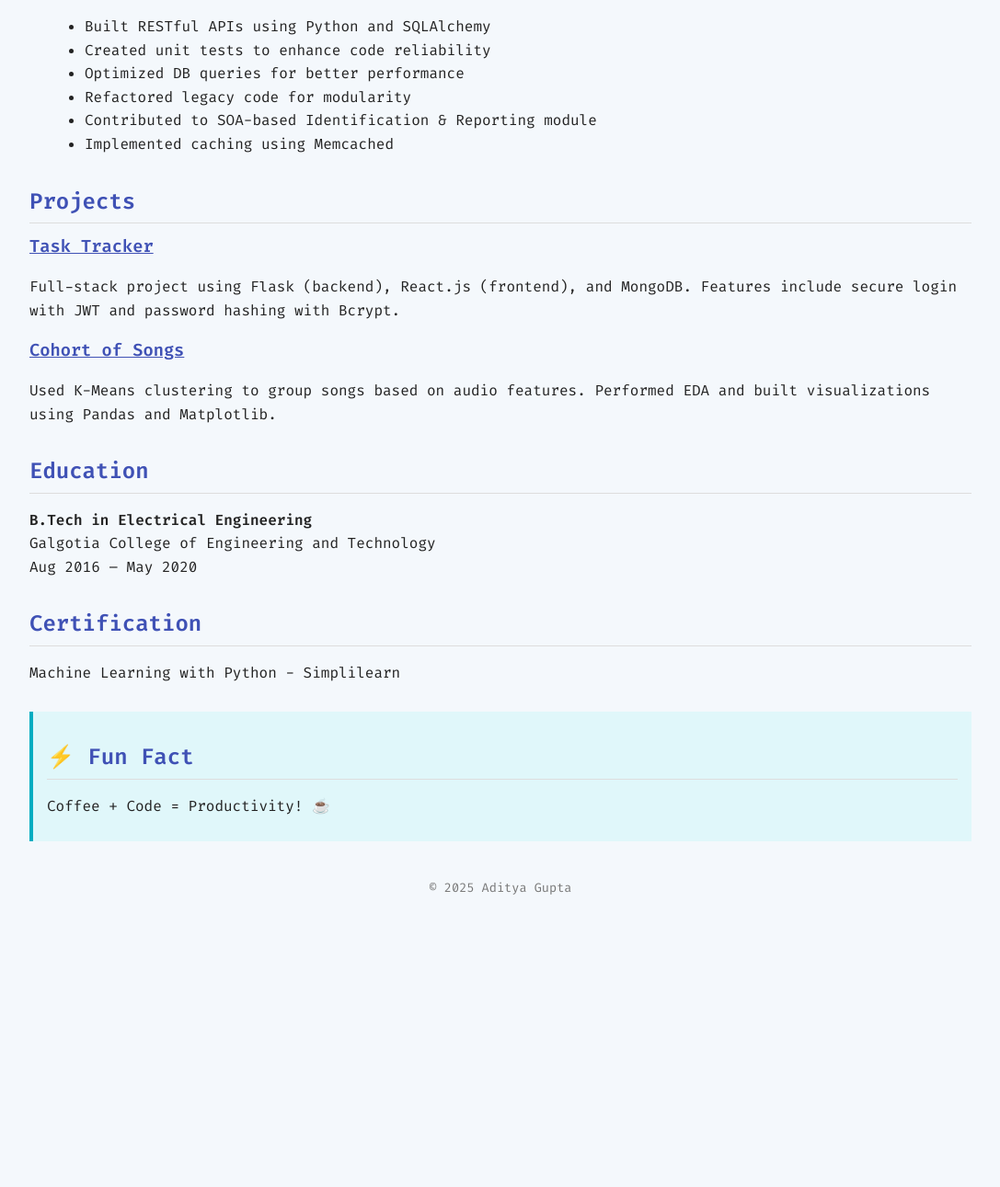
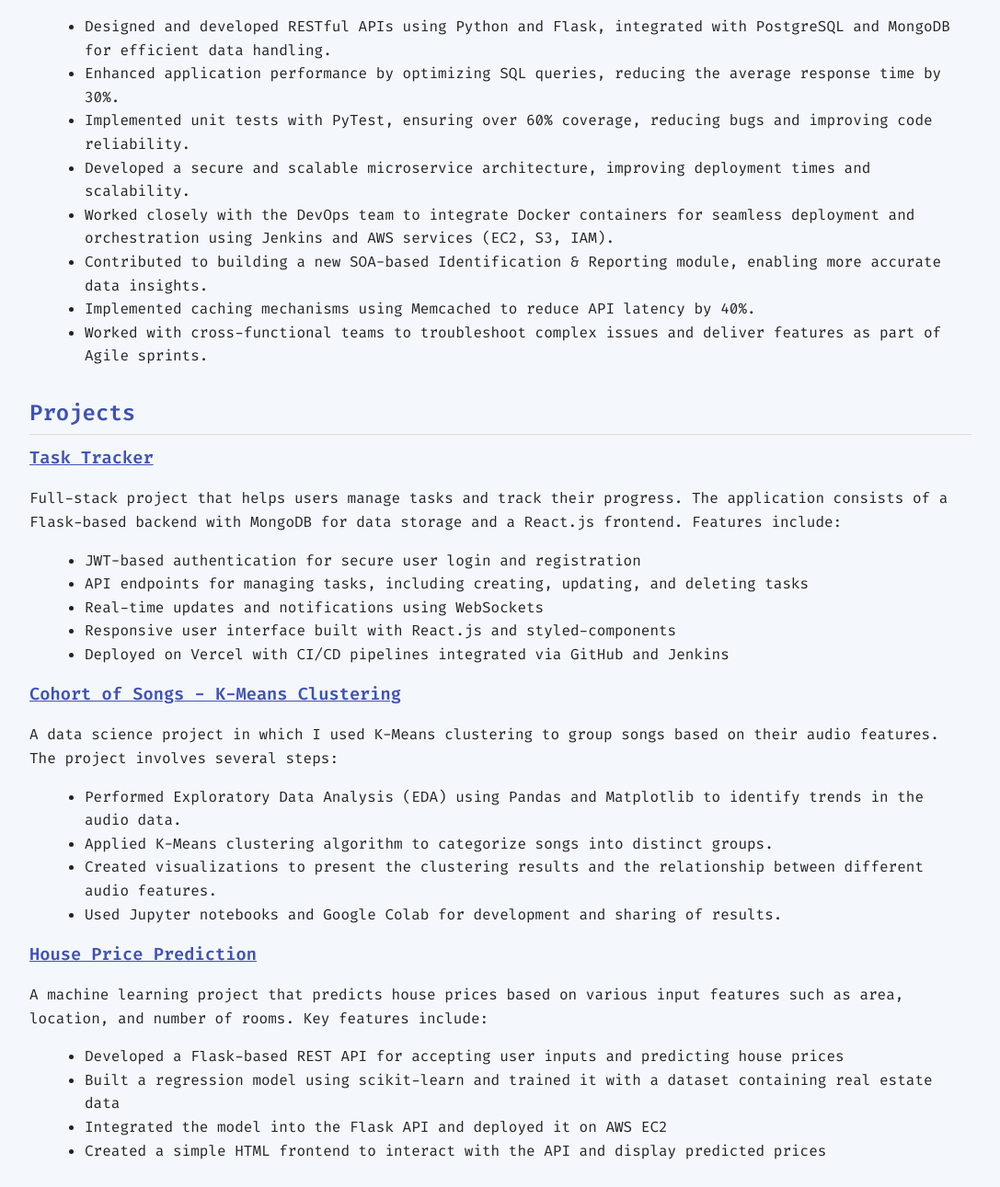
Before and after one commit to Aditya-1998k/resume-page, a plain HTML site: page index.html in a window 1280 px wide. Shown: the part 725-2016 px from the top of the page at 92% size, without its empty margins (96-1183 px from the left). Before the commit the page ends 1722 px from the top, so only its background shows below. Drawn offline with Linux system fonts and the light colour scheme.

Commit message:
Update index.html

```diff
--- a/index.html
+++ b/index.html
@@ -41,22 +41,54 @@
     <h3>Software Developer - Zeomega Infotech Pvt Ltd</h3>
     <p><em>Bengaluru, India | Nov 2022 - Present</em></p>
     <ul>
-      <li>Built RESTful APIs using Python and SQLAlchemy</li>
-      <li>Created unit tests to enhance code reliability</li>
-      <li>Optimized DB queries for better performance</li>
-      <li>Refactored legacy code for modularity</li>
-      <li>Contributed to SOA-based Identification & Reporting module</li>
-      <li>Implemented caching using Memcached</li>
+      <li>Designed and developed RESTful APIs using Python and Flask, integrated with PostgreSQL and MongoDB for efficient data handling.</li>
+      <li>Enhanced application performance by optimizing SQL queries, reducing the average response time by 30%.</li>
+      <li>Implemented unit tests with PyTest, ensuring over 60% coverage, reducing bugs and improving code reliability.</li>
+      <li>Developed a secure and scalable microservice architecture, improving deployment times and scalability.</li>
+      <li>Worked closely with the DevOps team to integrate Docker containers for seamless deployment and orchestration using Jenkins and AWS services (EC2, S3, IAM).</li>
+      <li>Contributed to building a new SOA-based Identification & Reporting module, enabling more accurate data insights.</li>
+      <li>Implemented caching mechanisms using Memcached to reduce API latency by 40%.</li>
+      <li>Worked with cross-functional teams to troubleshoot complex issues and deliver features as part of Agile sprints.</li>
     </ul>
   </section>
 
   <section class="projects">
     <h2>Projects</h2>
     <h3><a href="https://task-tracker-frontend-pw5iopguc-adityas-projects-b190d156.vercel.app/#" target="_blank">Task Tracker</a></h3>
-    <p>Full-stack project using Flask (backend), React.js (frontend), and MongoDB. Features include secure login with JWT and password hashing with Bcrypt.</p>
+    <p>
+      Full-stack project that helps users manage tasks and track their progress. The application consists of a Flask-based backend with MongoDB for data storage and a React.js frontend.
+      Features include:
+    </p>
+    <ul>
+      <li>JWT-based authentication for secure user login and registration</li>
+      <li>API endpoints for managing tasks, including creating, updating, and deleting tasks</li>
+      <li>Real-time updates and notifications using WebSockets</li>
+      <li>Responsive user interface built with React.js and styled-components</li>
+      <li>Deployed on Vercel with CI/CD pipelines integrated via GitHub and Jenkins</li>
+    </ul>
 
-    <h3><a href="https://colab.research.google.com/drive/1gfelIEeq8e7DPcz8Pr4PDh6tYk24Z9PI" target="_blank">Cohort of Songs</a></h3>
-    <p>Used K-Means clustering to group songs based on audio features. Performed EDA and built visualizations using Pandas and Matplotlib.</p>
+    <h3><a href="https://colab.research.google.com/drive/1gfelIEeq8e7DPcz8Pr4PDh6tYk24Z9PI" target="_blank">Cohort of Songs - K-Means Clustering</a></h3>
+    <p>
+      A data science project in which I used K-Means clustering to group songs based on their audio features. The project involves several steps:
+    </p>
+    <ul>
+      <li>Performed Exploratory Data Analysis (EDA) using Pandas and Matplotlib to identify trends in the audio data.</li>
+      <li>Applied K-Means clustering algorithm to categorize songs into distinct groups.</li>
+      <li>Created visualizations to present the clustering results and the relationship between different audio features.</li>
+      <li>Used Jupyter notebooks and Google Colab for development and sharing of results.</li>
+    </ul>
+
+    <h3><a href="https://github.com/Aditya-1998k/house-price-prediction-flask" target="_blank">House Price Prediction</a></h3>
+    <p>
+      A machine learning project that predicts house prices based on various input features such as area, location, and number of rooms.
+      Key features include:
+    </p>
+    <ul>
+      <li>Developed a Flask-based REST API for accepting user inputs and predicting house prices</li>
+      <li>Built a regression model using scikit-learn and trained it with a dataset containing real estate data</li>
+      <li>Integrated the model into the Flask API and deployed it on AWS EC2</li>
+      <li>Created a simple HTML frontend to interact with the API and display predicted prices</li>
+    </ul>
   </section>
 
   <section class="education">
```
